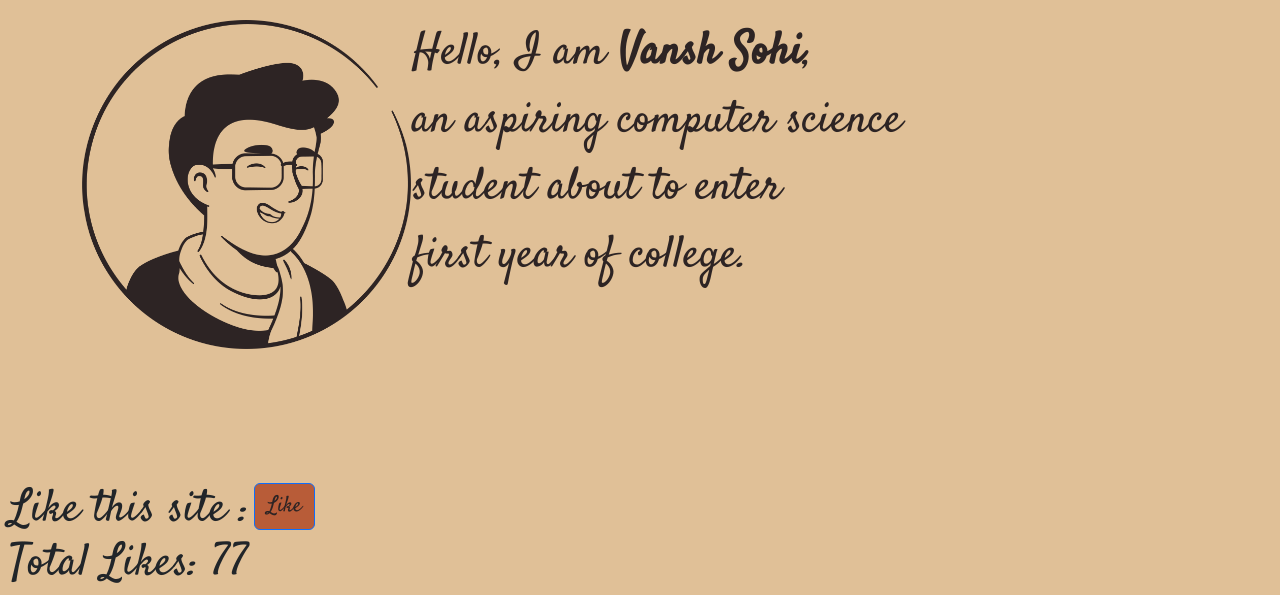
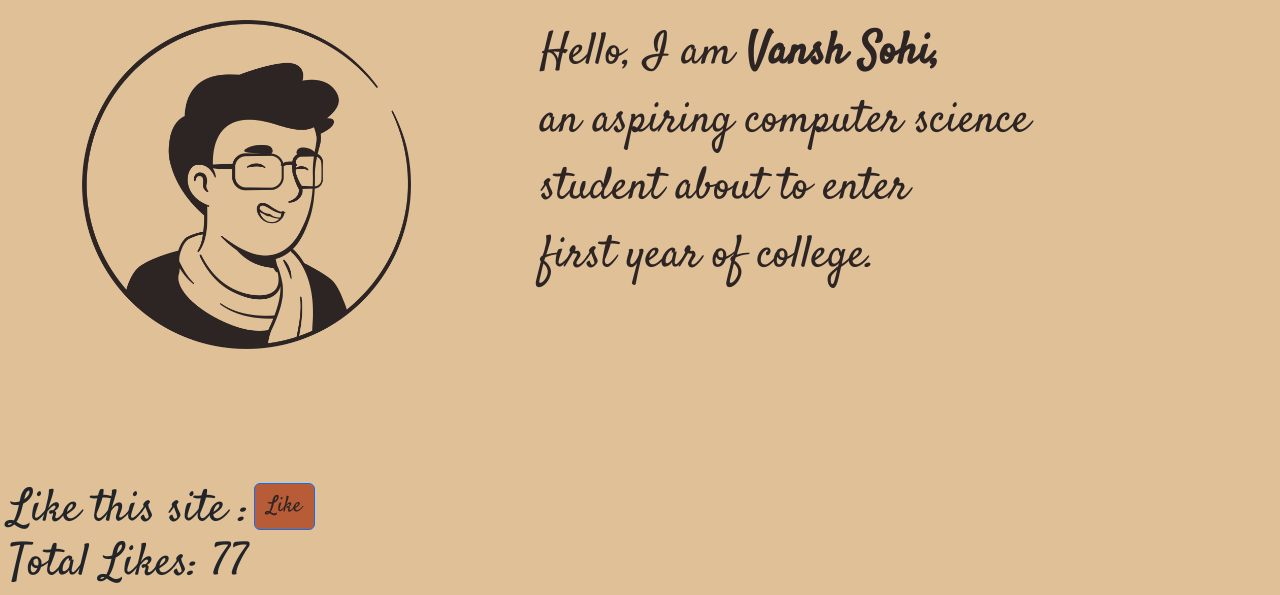
Before and after one commit to sohivansh/portfolio, a Flask app: page / in a window 1280 px wide. Shown: the part 80-675 px from the top of the page. Run offline with Flask 2, Linux system fonts and the light colour scheme.

Commit message:
some animations added

```diff
--- a/app.py
+++ b/app.py
@@ -1,4 +1,3 @@
-from tempfile import tempdir
 from flask import Flask, request, redirect
 from flask import render_template
 import sqlite3
@@ -21,9 +20,7 @@ def about():
 
 @app.route("/work")
 def work():
-    cur.execute("SELECT work FROM works")
-    works = cur.fetchone()
-    return render_template("work.html",works = works)
+    return render_template("work.html")
 
 @app.route("/contact")
 def contact():
--- a/requirements.txt
+++ b/requirements.txt
@@ -1,6 +1,3 @@
 Flask
 Flask dependencies
-Barba.js
-Node.js
 Npm(bundeled with node.js)
-Anime.js
--- a/static/script.js
+++ b/static/script.js
@@ -1,9 +1,12 @@
-import anime from 'animejs/lib/anime.es.js';
-
-swiper = document.getElementById("swipe");
-anime({
-    targets : '.main-text',
-    translateX : 250,
-    duration : 3000
-
+let on = true
+var nam = document.getElementById('name');
+nam.addEventListener("click",function(){
+    if (on == true){
+        nam.innerHTML = 'a learner and ';
+        on = false;
+    }
+    else{
+        nam.innerHTML = 'Vansh Sohi,';
+        on = true;
+    }
 });
--- a/static/styles.css
+++ b/static/styles.css
@@ -1,3 +1,5 @@
+
+
 .navbar{
     background-color: #B85C38 !important;
 
@@ -13,7 +15,13 @@
     color: #2D2424 !important;
     font-family: 'Satisfy' !important;
     font-size: 32px !important;
+    display: inline-block !important;
 }
+
+.navbar .nav-item:hover{
+    font-style:oblique;
+}
+
 
 body{
     background-color: #E0C097;
@@ -35,8 +43,11 @@ p{
     font-size: 45px;
 }
 #main-text{
-    padding-left: 100px !important;
+    padding-left: 10vw !important;
 }
+
+
+
 
 
 .left-text{
--- a/templates/about.html
+++ b/templates/about.html
@@ -8,7 +8,7 @@
     </h1>
     <div class="container-sm">
 
-        <p id="about" class="text-center">
+        <p id="about" class="text-center animate__animated animate__fadeInUp animate__delay-1s">
         Now, this may sound typical, but it is what
         it is. I have been a technology enthusiast
         since childhood and have always been fascinated
--- a/templates/index.html
+++ b/templates/index.html
@@ -7,8 +7,8 @@
 
     <img align="left" id="avatar" src="/static/avatar.png" class="img-responsive">
 
-        <p class="main-text">
-            Hello, I am <b>Vansh Sohi</b>,<br>
+        <p id="main-text" class="animate__animated animate__pulse">
+            Hello, I am <b id="name">Vansh Sohi,</b><br>
             an aspiring computer science <br>
             student about to enter<br>
             first year of college.
@@ -23,8 +23,8 @@
                 Total Likes: {{likes}}
             </h3>
             <form method="post" action="/like">
-                <button class="btn btn-primary" type="submit">Like</button>
 
+                    <button class="btn btn-primary" type="submit">Like</button>
             </form>
 
 
--- a/templates/layout.html
+++ b/templates/layout.html
@@ -8,7 +8,7 @@
         <link href='https://fonts.googleapis.com/css?family=Satisfy' rel='stylesheet'>
         <link href="https://cdn.jsdelivr.net/npm/bootstrap@5.2.2/dist/css/bootstrap.min.css" rel="stylesheet" integrity="sha384-Zenh87qX5JnK2Jl0vWa8Ck2rdkQ2Bzep5IDxbcnCeuOxjzrPF/et3URy9Bv1WTRi" crossorigin="anonymous">
         <link href="/static/styles.css" rel="stylesheet">
-
+        <link rel="stylesheet" href="https://cdnjs.cloudflare.com/ajax/libs/animate.css/4.1.1/animate.min.css"/>
 </head>
     <body>
 
@@ -16,7 +16,7 @@
 
                 <nav class="navbar navbar-custom navbar-light bg-light navbar-expand-sm">
                     <div class="container-fluid">
-                        <a class="navbar-brand" href="/">Vansh Sohi</a>
+                        <a class="navbar-brand animate__animated animate__tada" href="/">Vansh Sohi</a>
 
                         <button class="navbar-toggler" data-bs-toggle="collapse" data-bs-target="#NavMenu">
                             <span class="navbar-toggler-icon"></span>
--- a/templates/work.html
+++ b/templates/work.html
@@ -9,7 +9,7 @@
             <ul>
                 <h2>
                     <li>
-                        A web based python spell checker
+                        Adding soon
                     </li>
                 </h2>
             </ul>
```
Also changed, not shown: database.db.
